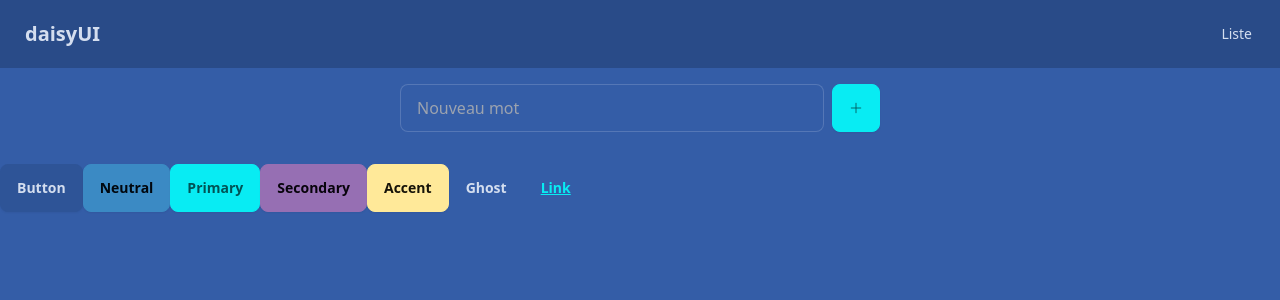
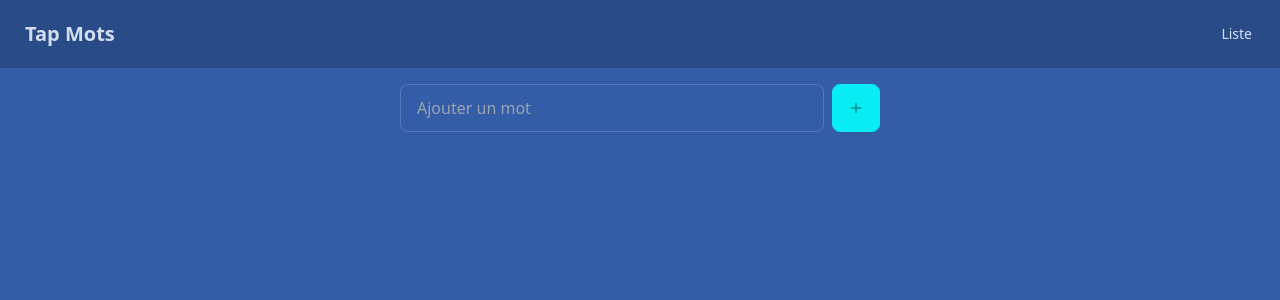
Before and after one commit to Bhacaz/tap-mots, a Vue app: page / in a window 1280 px wide. Shown: the top 300 px of the page. Built offline with nearby package versions, Linux system fonts and the light colour scheme.

Commit message:
List works

```diff
--- a/src/App.vue
+++ b/src/App.vue
@@ -6,13 +6,6 @@ import ListEditing from "./components/ListEditing.vue";
 <template>
   <Navbar />
   <ListEditing items=""/>
-  <button class="btn">Button</button>
-  <button class="btn btn-neutral">Neutral</button>
-  <button class="btn btn-primary">Primary</button>
-  <button class="btn btn-secondary">Secondary</button>
-  <button class="btn btn-accent">Accent</button>
-  <button class="btn btn-ghost">Ghost</button>
-  <button class="btn btn-link">Link</button>
 </template>
 
 <style scoped>
--- a/src/components/ListEditing.vue
+++ b/src/components/ListEditing.vue
@@ -10,7 +10,7 @@ const items = ref([...props.items]);
 
 const addItem = () => {
   if (newItem.value.trim()) {
-    items.value.push(newItem.value.trim());
+    items.value.unshift(newItem.value.trim().toLowerCase());
     newItem.value = '';
   }
 };
@@ -24,16 +24,22 @@ const editItem = (index: number, newValue: string) => {
 const removeItem = (index: number) => {
   items.value.splice(index, 1);
 };
+
+const handleKeydown = (event: KeyboardEvent) => {
+  if (event.key === 'Enter') {
+    addItem();
+  }
+};
 </script>
 
 <template>
   <div class="max-w-lg mx-auto p-4">
     <div class="flex mb-4">
-        <input v-model="newItem" class="input input-bordered flex-grow mr-2" placeholder="Nouveau mot" />
-        <button @click="addItem" class="btn btn-primary">
-          <i class="bi bi-plus-lg"></i>
-        </button>
-      </div>
+      <input v-model="newItem" @keydown="handleKeydown" class="input input-bordered flex-grow mr-2" placeholder="Ajouter un mot" />
+      <button @click="addItem" class="btn btn-primary">
+        <i class="bi bi-plus-lg"></i>
+      </button>
+    </div>
     <ul class="list-none p-0">
       <li v-for="(item, index) in items" :key="index" class="flex items-center mb-2">
         <input v-model="items[index]" @blur="editItem(index, items[index])" class="input input-bordered flex-grow mr-2" />
--- a/src/components/Navbar.vue
+++ b/src/components/Navbar.vue
@@ -5,7 +5,7 @@
 <template>
   <div class="navbar bg-base-300">
     <div class="flex-1">
-      <a class="btn btn-ghost text-xl">daisyUI</a>
+      <a class="btn btn-ghost text-xl">Tap Mots</a>
     </div>
     <div class="flex-none">
       <ul class="menu menu-horizontal px-1">
```
